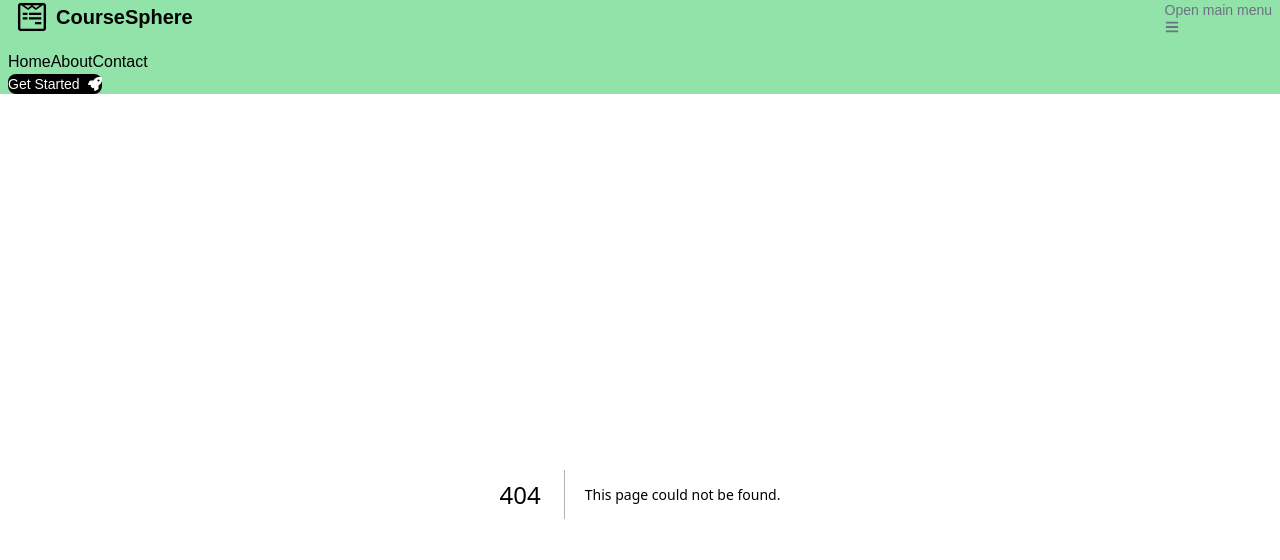
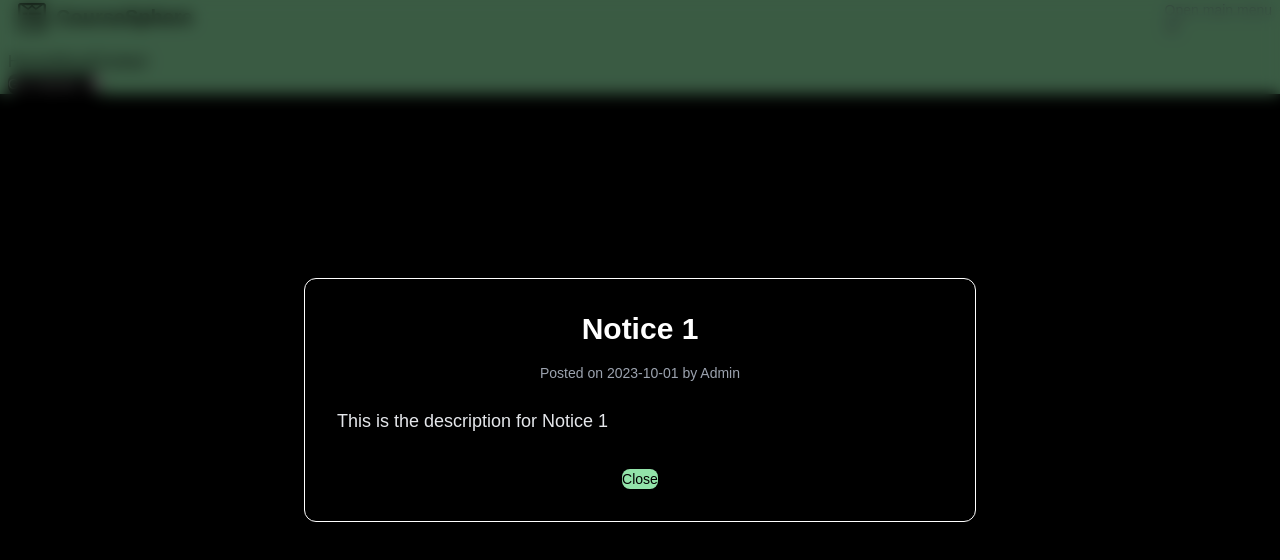
Before and after one commit to tajwone17/CourseSphere, a Next.js app: page /notice/0 in a window 1280 px wide. Before the commit this address had no page. Shown: the top 560 px of the page. Built offline with nearby package versions, Linux system fonts and the light colour scheme.

Commit message:
Refactor Notice page layout and add NoticeDetail page with static data

```diff
--- /dev/null
+++ b/app/(pages)/notice/[id]/page.tsx
@@ -0,0 +1,92 @@
+"use client";
+import React from "react";
+import { useRouter } from "next/navigation";
+import { Button } from "flowbite-react";
+
+interface Notice {
+  title: string;
+  date: string;
+  description: string;
+  createdBy: string;
+}
+
+const notices: Notice[] = [
+  {
+    title: "Notice 1",
+    date: "2023-10-01",
+    description: "This is the description for Notice 1",
+    createdBy: "Admin",
+  },
+  {
+    title: "Notice 2",
+    date: "2023-10-02",
+    description: "This is the description for Notice 2",
+    createdBy: "Admin",
+  },
+  {
+    title: "Notice 3",
+    date: "2023-10-03",
+    description: "This is the description for Notice 3",
+    createdBy: "Admin",
+  },
+  {
+    title: "Notice 4",
+    date: "2023-10-03",
+    description: "This is the description for Notice 4",
+    createdBy: "Admin",
+  },
+  {
+    title: "Notice 5",
+    date: "2023-10-03",
+    description: "This is the description for Notice 5",
+    createdBy: "Admin",
+  },
+  {
+    title: "Notice 6",
+    date: "2023-10-03",
+    description: "This is the description for Notice 6",
+    createdBy: "Admin",
+  },
+  {
+    title: "Notice 7",
+    date: "2023-10-03",
+    description: "This is the description for Notice 7",
+    createdBy: "Admin",
+  },
+];
+
+interface PageProps {
+  params: Promise<{ id: string }>;
+}
+
+export default function NoticeDetailPage(props: PageProps) {
+  const router = useRouter();
+  const { id } = React.use(props.params);
+  const notice = notices[Number(id)];
+
+  return (
+    <div className="fixed inset-0 z-50 flex items-center justify-center bg-black/60 px-4 backdrop-blur-sm">
+      <div
+        className="w-full max-w-2xl rounded-xl border border-white bg-black/80 p-8 text-white shadow-2xl"
+        data-aos="zoom-in"
+      >
+        <h1 className="mb-4 text-center text-3xl font-bold">{notice.title}</h1>
+        <p className="mb-6 text-center text-sm text-gray-400">
+          Posted on {notice.date} by {notice.createdBy}
+        </p>
+        <p className="mb-8 text-lg leading-relaxed text-gray-200">
+          {notice.description}
+        </p>
+        <div className="flex justify-center">
+          <Button
+            className="text-black"
+            style={{ backgroundColor: "#92e3a9", cursor: "pointer" }}
+            onClick={() => router.back()}
+          >
+            Close
+          </Button>
+        </div>
+      </div>
+    </div>
+  );
+}
--- a/app/(pages)/notice/page.tsx
+++ b/app/(pages)/notice/page.tsx
@@ -3,12 +3,7 @@
 import { useState } from "react";
 import { Button } from "flowbite-react";
 import Link from "next/link";
-import {
-  HiArrowRight,
-  HiCalendar,
-  HiUser,
-  HiSpeakerphone,
-} from "react-icons/hi";
+import { HiArrowRight, HiCalendar, HiSpeakerphone } from "react-icons/hi";
 
 interface Notice {
   title: string;
@@ -86,8 +81,8 @@ export default function NoticePage() {
         LATEST NOTICES
       </h2>
 
-      <div className="overflow-x-auto">
-        <table className="w-full table-auto rounded-md border text-left shadow">
+      <div className="flex justify-center overflow-hidden">
+        <table className="w-lg table-auto rounded-md border text-left shadow">
           <thead
             style={{ backgroundColor: "#92e3a9" }}
             className="text-sm font-semibold text-black"
@@ -95,8 +90,7 @@ export default function NoticePage() {
             <tr>
               <th className="p-3">Title</th>
               <th className="p-3">Date</th>
-              <th className="p-3">Created By</th>
-              <th className="p-3">Description</th>
+
               <th className="p-3">Action</th>
             </tr>
           </thead>
@@ -109,20 +103,12 @@ export default function NoticePage() {
                   {notice.date}
                 </td>
 
-                <td className="items-center gap-2">
-                  <div className="flex gap-2 p-3">
-                    <HiUser style={{ color: "#92e3a9" }} />
-                    {notice.createdBy}
-                  </div>
-                </td>
-
-                <td className="p-3 text-sm text-white">{notice.description}</td>
                 <td className="p-3">
                   <Link href={`/notice/${index}`} passHref>
                     <Button
                       size="sm"
                       className="text-black"
-                      style={{ backgroundColor: "#92e3a9" }}
+                      style={{ backgroundColor: "#92e3a9", cursor: "pointer" }}
                     >
                       Read More <HiArrowRight className="ml-2" size={16} />
                     </Button>
@@ -141,14 +127,14 @@ export default function NoticePage() {
         </table>
       </div>
 
-      <div className="mt-4 flex justify-center gap-2">
+      <div className="mt-10 flex justify-center gap-2">
         <Button
           size="sm"
           disabled={currentPage === 1}
           style={{ backgroundColor: "#92e3a9", color: "black" }}
           onClick={() => handlePageChange(currentPage - 1)}
         >
-          Previous
+          Prev
         </Button>
         <span className="flex items-center">{`Page ${currentPage} of ${totalPages}`}</span>
         <Button
--- a/app/page.tsx
+++ b/app/page.tsx
@@ -13,7 +13,7 @@ export default function Home() {
         <h1 className="text-3xl font-extrabold">CourseSphere </h1>
 
         <br />
-        <h2 className="text-2xl font-bold">
+        <h2 className="text-2xl font-bold italic">
           ~ Where Learning Meets Simplicity
         </h2>
 
```
